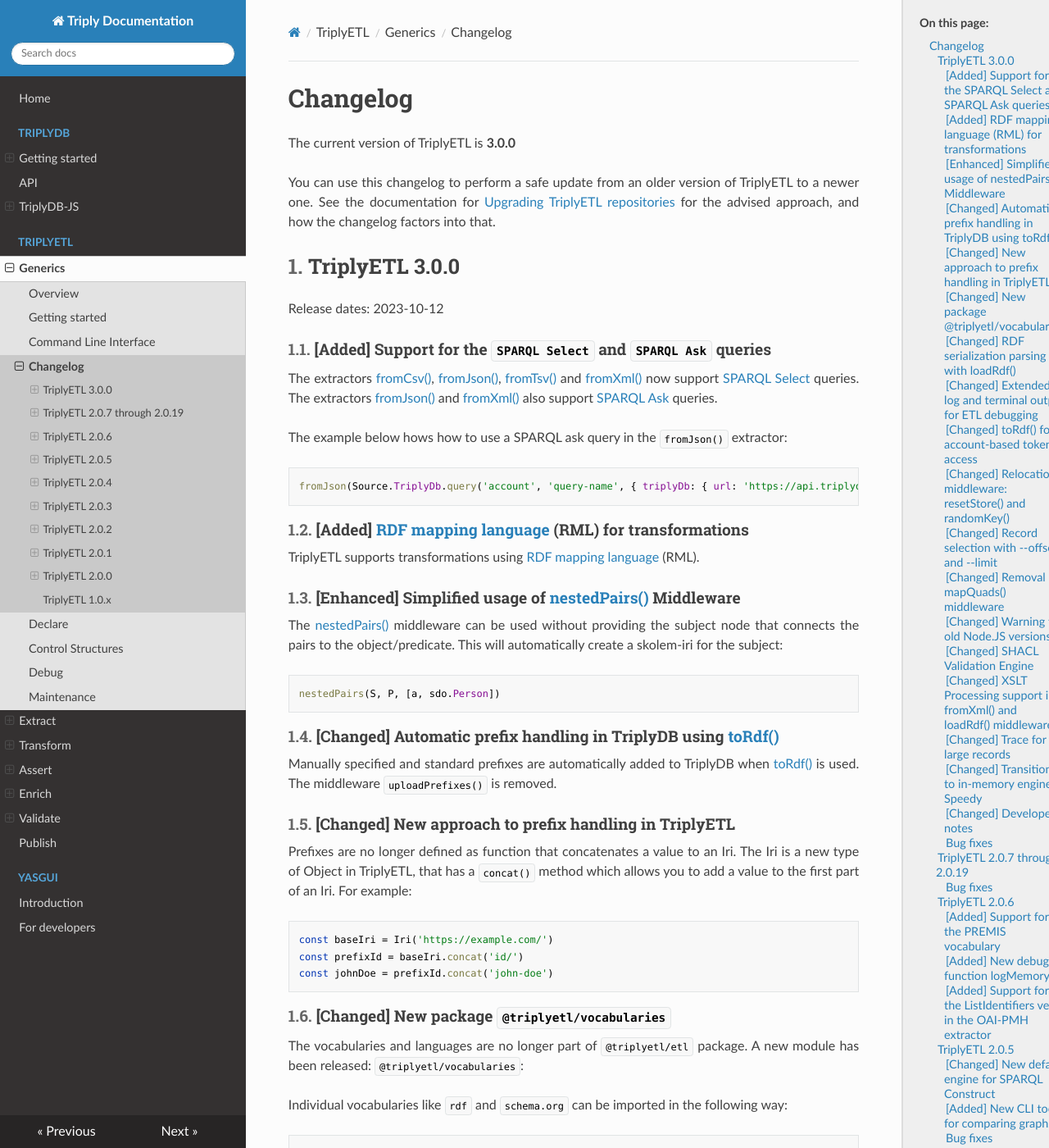
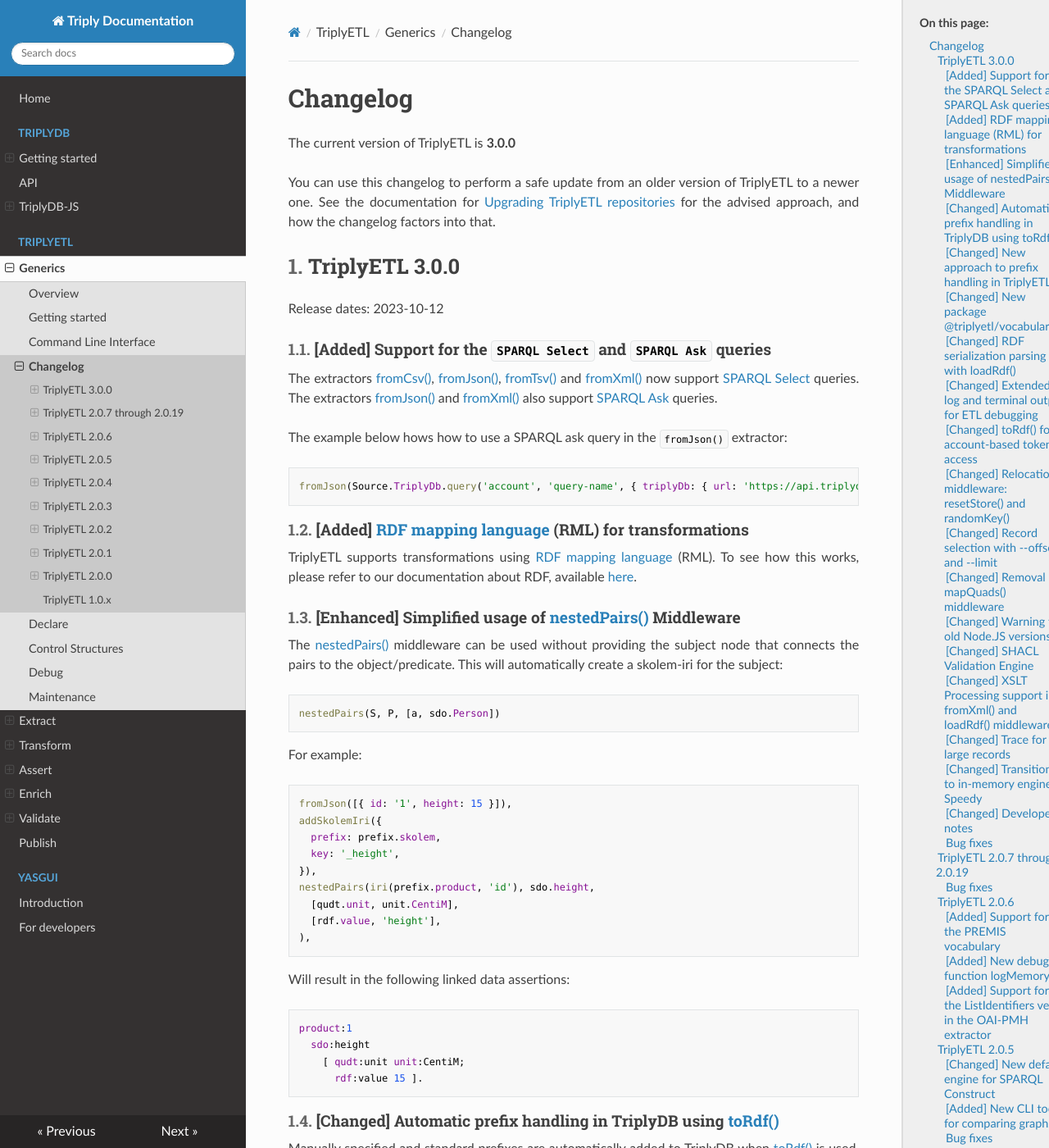
Before and after one commit to TriplyDB/Documentation, an MkDocs documentation site: the page built from docs/triply-etl/changelog/index.md, in a window 1280 px wide and 1400 px high. Shown: the whole window at 82% size. Built offline with MkDocs 1.6.1, drawn with Linux system fonts in a browser that asks for light colours.

Commit message:
Added example for nestetPairs() and link to RDF documentation

````diff
--- a/docs/triply-etl/changelog/index.md
+++ b/docs/triply-etl/changelog/index.md
@@ -20,13 +20,36 @@
 fromJson(Source.TriplyDb.query('account', 'query-name', { triplyDb: { url: 'https://api.triplydb.com' } }))
 ```
 ### [Added] [RDF mapping language](https://rml.io/docs/rml/introduction/) (RML) for transformations
-TriplyETL supports transformations using [RDF mapping language](https://rml.io/docs/rml/introduction/) (RML).
+TriplyETL supports transformations using [RDF mapping language](https://rml.io/docs/rml/introduction/) (RML). To see how this works, please refer to our documentation about RDF, available [here](../rml).
 
 ### [Enhanced] Simplified usage of [nestedPairs()](../assert/ratt/statement/#function-nestedpairs) Middleware
  The [nestedPairs()](../assert/ratt/statement/#function-nestedpairs) middleware can be used without providing the subject node that connects the pairs to the object/predicate. This will automatically create a skolem-iri for the subject:
 
 ```ts
 nestedPairs(S, P, [a, sdo.Person])
+```
+
+For example:
+
+```ts
+fromJson([{ id: '1', height: 15 }]),
+addSkolemIri({
+  prefix: prefix.skolem,
+  key: '_height',
+}),
+nestedPairs(iri(prefix.product, 'id'), sdo.height,
+  [qudt.unit, unit.CentiM],
+  [rdf.value, 'height'],
+),
+```
+
+Will result in the following linked data assertions:
+
+```ts
+product:1
+  sdo:height
+    [ qudt:unit unit:CentiM;
+      rdf:value 15 ].
 ```
 
 ### [Changed] Automatic prefix handling in TriplyDB using [toRdf()](../publish/#local-data-destinations)
````
